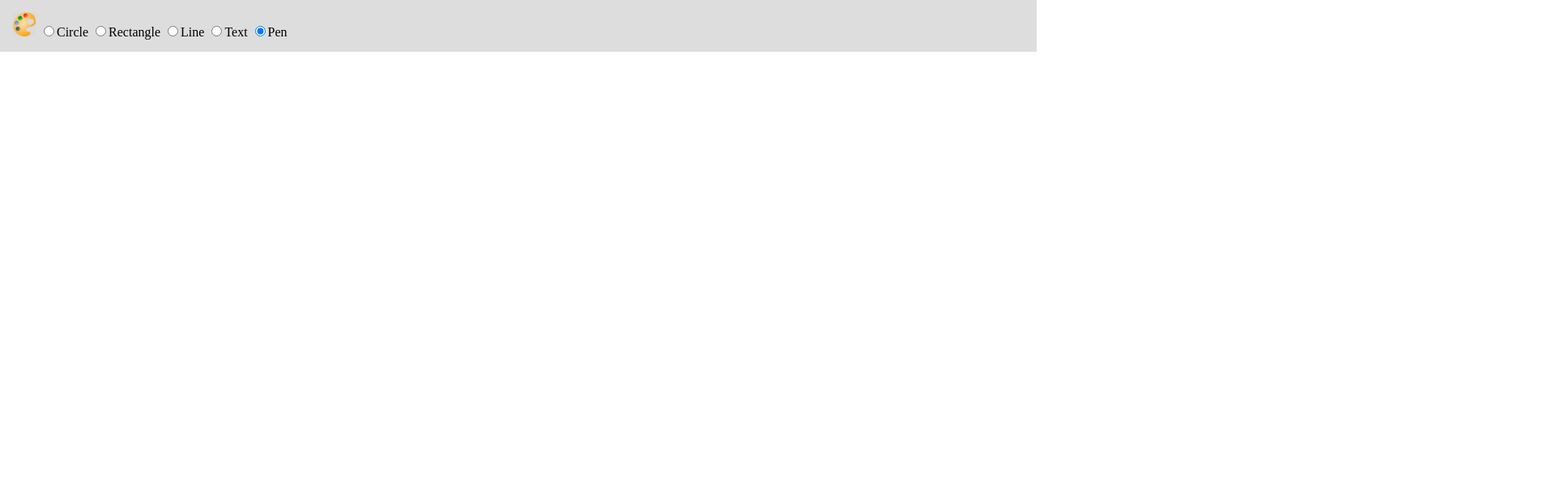
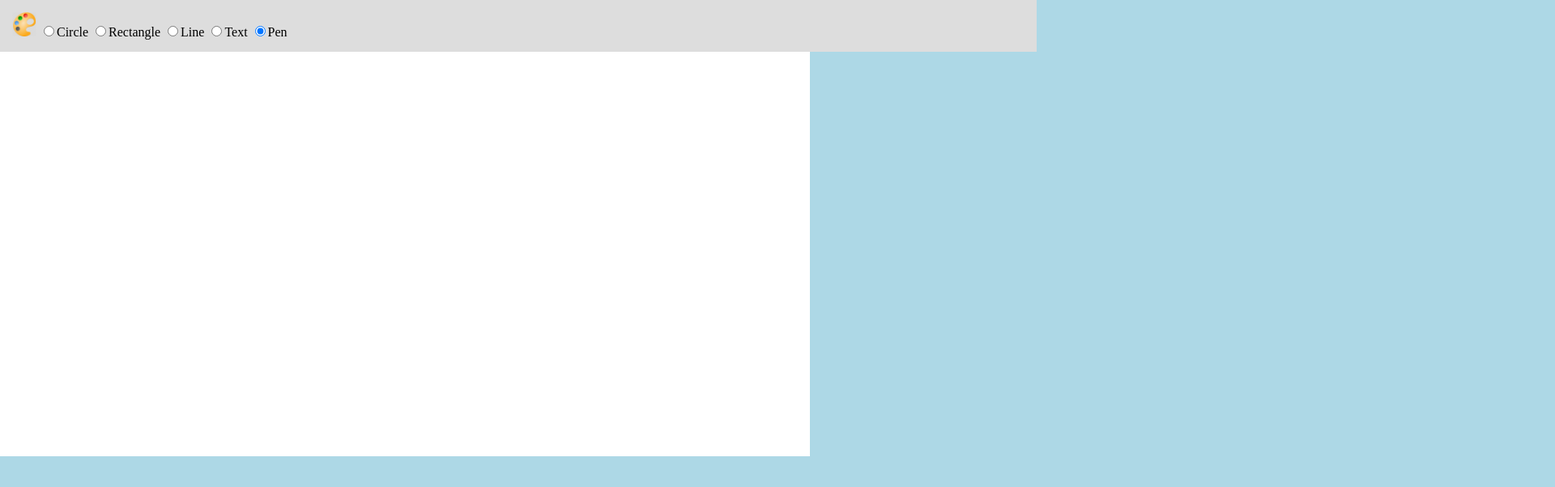
Before and after one commit to vilhjalmuri14/OnlinePaint, a plain HTML site: page index.html in a window 1280 px wide. Shown: the whole page at 81% size, 1920 px wide, since content can reach past the window. Drawn offline with nearby package versions, Linux system fonts and the light colour scheme.

Commit message:
Fixed background and canvas

```diff
--- a/css/style.css
+++ b/css/style.css
@@ -1,5 +1,6 @@
 body {
 	margin: 0;
+	background-color: lightblue;
 }
 
 #logo {
@@ -15,3 +16,7 @@ body {
 input[name="tool"] {
 	border: 50px;
 }
+
+canvas {
+	background-color: white;
+}
--- a/index.html
+++ b/index.html
@@ -18,7 +18,7 @@
 	        <input type="radio" name="tool" id="penButton" checked>Pen</input>
 		</div>
         <div>
-        	<canvas id="myCanvas" width="1920" height="1080"></canvas>
+        	<canvas id="myCanvas" width="1000" height="500"></canvas>
         </div>
 
         <script src="http://cdnjs.cloudflare.com/ajax/libs/jquery/2.0.3/jquery.js"></script>
--- a/js/main.js
+++ b/js/main.js
@@ -164,7 +164,7 @@ $(document).ready(function(){
 		var context = settings.canvasObj.getContext("2d");
 
 		// clearing the canvasObj
-		context.clearRect(0,0,500,500);
+		context.clearRect(0,0,1000,500);
 
 		// drawing all the objects
 		for(var i = 0; i < settings.shapes.length; i++) {
```
